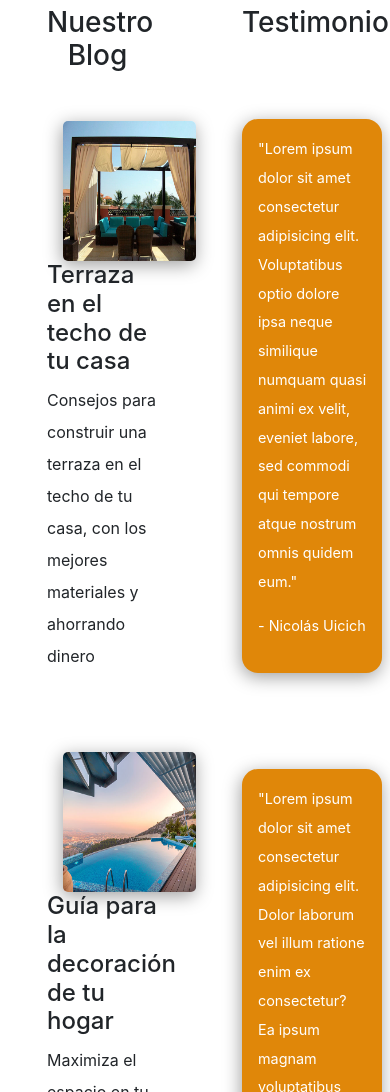
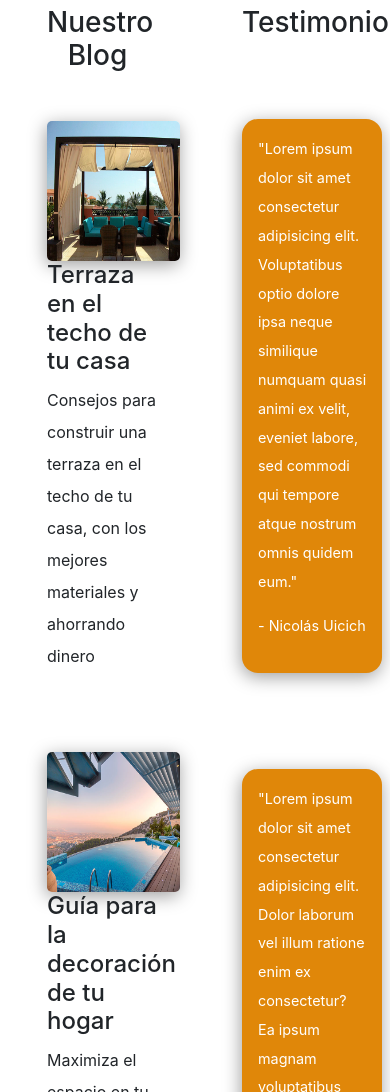
Before and after one commit to Nicouicich/Inmobiliaria---CoderHouse, a plain HTML site: page index.html in a window 390 px wide. Shown: the part 5780-6872 px from the top of the page. Drawn offline with nearby package versions, Linux system fonts and the light colour scheme.

Commit message:
corrijo las mq

```diff
--- a/styles.scss
+++ b/styles.scss
@@ -523,7 +523,7 @@ h2 {
         height: 140px !important;
         border-radius: 5px;
         box-shadow: -1px 4px 18px 0px rgba(0, 0, 0, 0.38);
-        margin-left: 2rem;
+        margin-left: 1rem;
       }
   }
   }
```
Also changed, not shown: styles.css.
